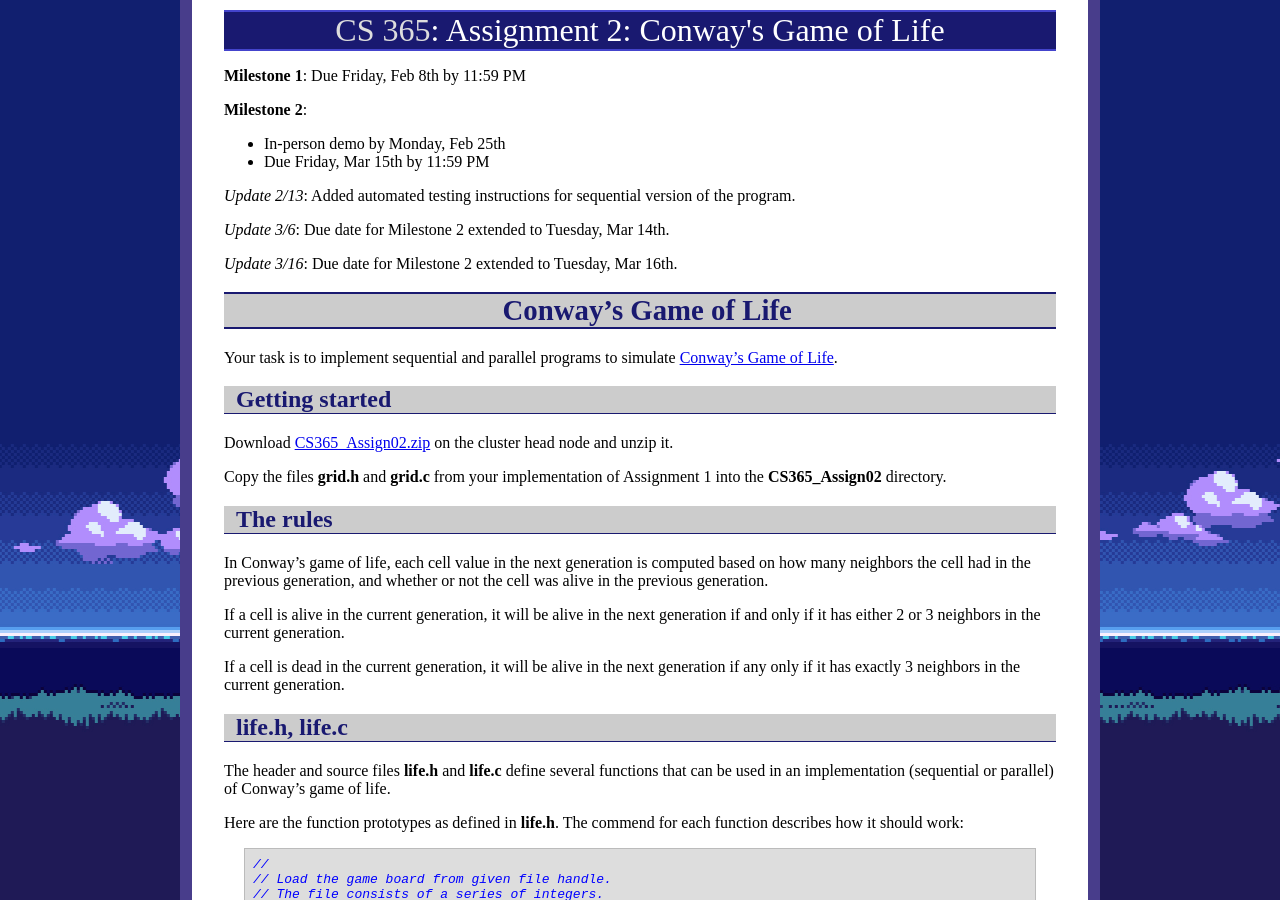
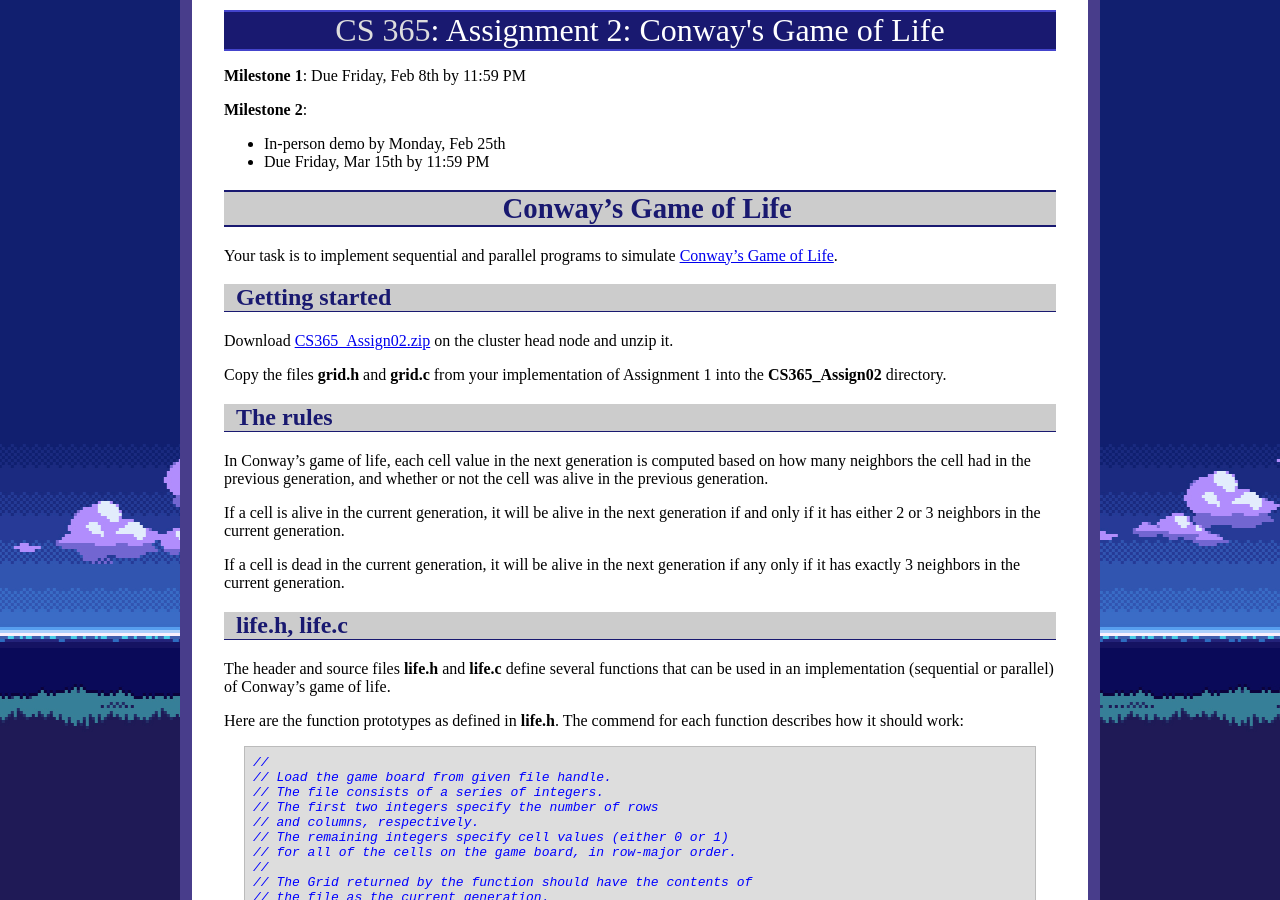
Before and after one commit to ycpcs/cs365-spring2019, a Jekyll site: the page built from assign/assign02.md, in a window 1280 px wide and 900 px high. Built offline with Jekyll 4.4.1, drawn with Linux system fonts in a browser that asks for light colours.

Commit message:
remove updates that are no longer relevant

```diff
--- a/assign/assign02.md
+++ b/assign/assign02.md
@@ -9,12 +9,6 @@ title: "Assignment 2: Conway's Game of Life"
 
 * In-person demo by Monday, Feb 25th
 * Due Friday, Mar 15th by 11:59 PM
-
-*Update 2/13*: Added automated testing instructions for sequential version of the program.
-
-*Update 3/6*: Due date for Milestone 2 extended to Tuesday, Mar 14th.
-
-*Update 3/16*: Due date for Milestone 2 extended to Tuesday, Mar 16th.
 
 # Conway's Game of Life
 
```
